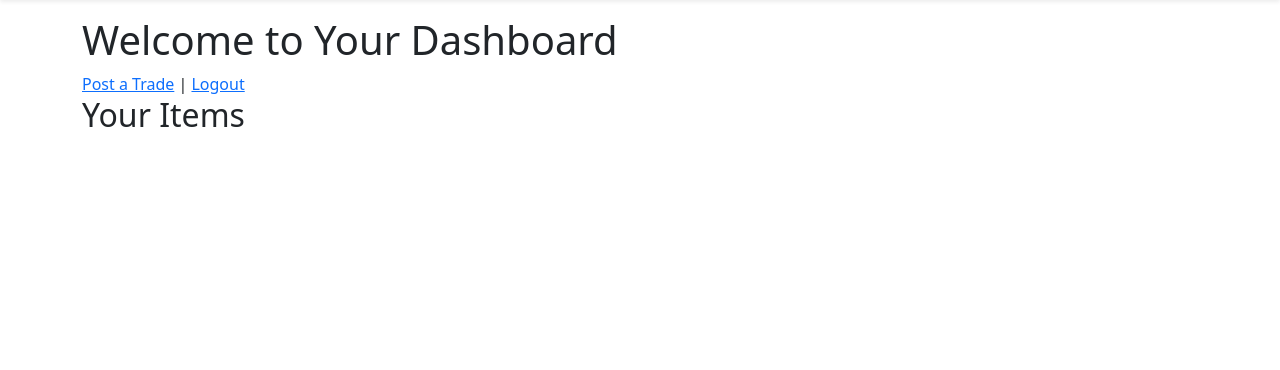
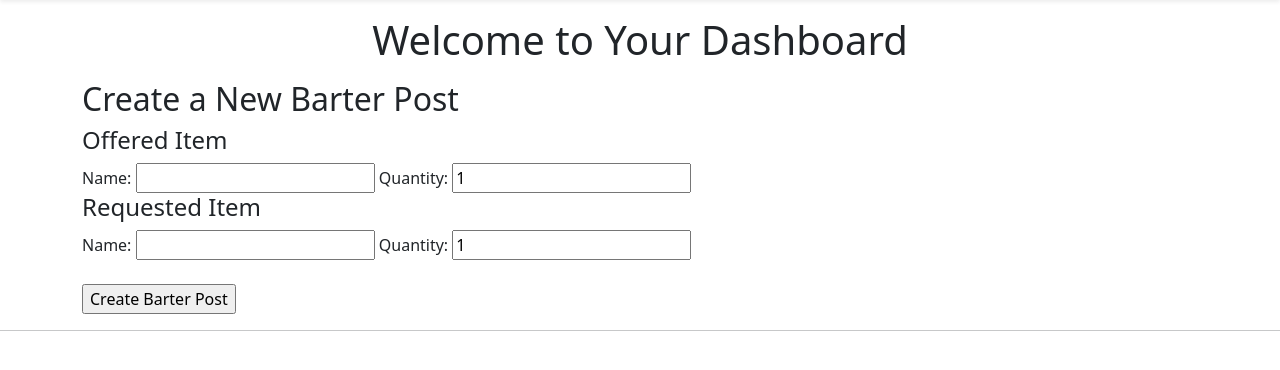
Before and after one commit to AtonPomans/cs360_BarterDB, a PHP site: page /dashboard/dashboard.php?post=success in a window 1280 px wide. Shown: the part 86-456 px from the top of the page. Run offline with PHP 8.4, Linux system fonts and the light colour scheme; the visitor is signed in with stand-in values (Sample User, id 1); data that the repository does not hold is empty.

Commit message:
added trade posts
users can create posts to trade an item for an item. Backend determines whether that item is in the system yet so that when someone creates a post trading 'apple' for 'banana', and someone else creates a post trading 'banana' for 'apple', the backend is able to match the two posts as the same items. Matching still is not implemented tho

```diff
--- a/public/dashboard/dashboard.php
+++ b/public/dashboard/dashboard.php
@@ -1,9 +1,9 @@
 <?php
-$activePage = 'Dashboard'; // Title
-include $_SERVER['DOCUMENT_ROOT'] . "/../includes/header.php"; // header with navbar
-
 // connect database to page
 include $_SERVER['DOCUMENT_ROOT'] . "/../config/database.php";
+
+$activePage = 'Dashboard'; // Page title
+include $_SERVER['DOCUMENT_ROOT'] . "/../includes/header.php"; // header with navbar
 
 if (!$loggedIn) {
     header("Location: login.php");
@@ -16,14 +16,49 @@ $result = $conn->query("SELECT * FROM items WHERE user_id = $user_id");
 
 
 <body>
+
     <div class="container mt-3">
-        <h1>Welcome to Your Dashboard</h1>
-        <a href="post_trade.php">Post a Trade</a> | <a href="logout.php">Logout</a>
+        <h1 class="text-center">Welcome to Your Dashboard</h1>
+        <!--
+        <a href="/dashboard/post_trade.php">Post a Trade</a> | <a href="/auth/logout.php">Logout</a>
         <h2>Your Items</h2>
         <?php while ($row = $result->fetch_assoc()) { ?>
         <p><?php echo $row["name"]; ?> - <?php echo $row["description"]; ?></p>
         <?php } ?>
+        -->
     </div>
+
+    <!-- Add Post Form -->
+    <div class="container mt-3">
+
+        <h2>Create a New Barter Post</h2>
+
+        <form method="POST" action="create_post.php">
+            <h4>Offered Item</h4>
+            <label>Name:</label>
+            <input type="text" name="offered_name" required>
+            <label>Quantity:</label>
+            <input type="number" name="offered_quantity" value="1" min="1">
+
+            <h4>Requested Item</h4>
+            <label>Name:</label>
+            <input type="text" name="requested_name" required>
+            <label>Quantity:</label>
+            <input type="number" name="requested_quantity" value="1" min="1">
+
+            <br><br>
+            <input type="submit" value="Create Barter Post">
+        </form>
+
+    </div>
+
+
+    <hr>
+
+
+    <!-- List of Posts -->
+
+
 </body>
 
 </html>
```
Also changed, not shown: public/dashboard/create_post.php (added, +70 -0 lines).
